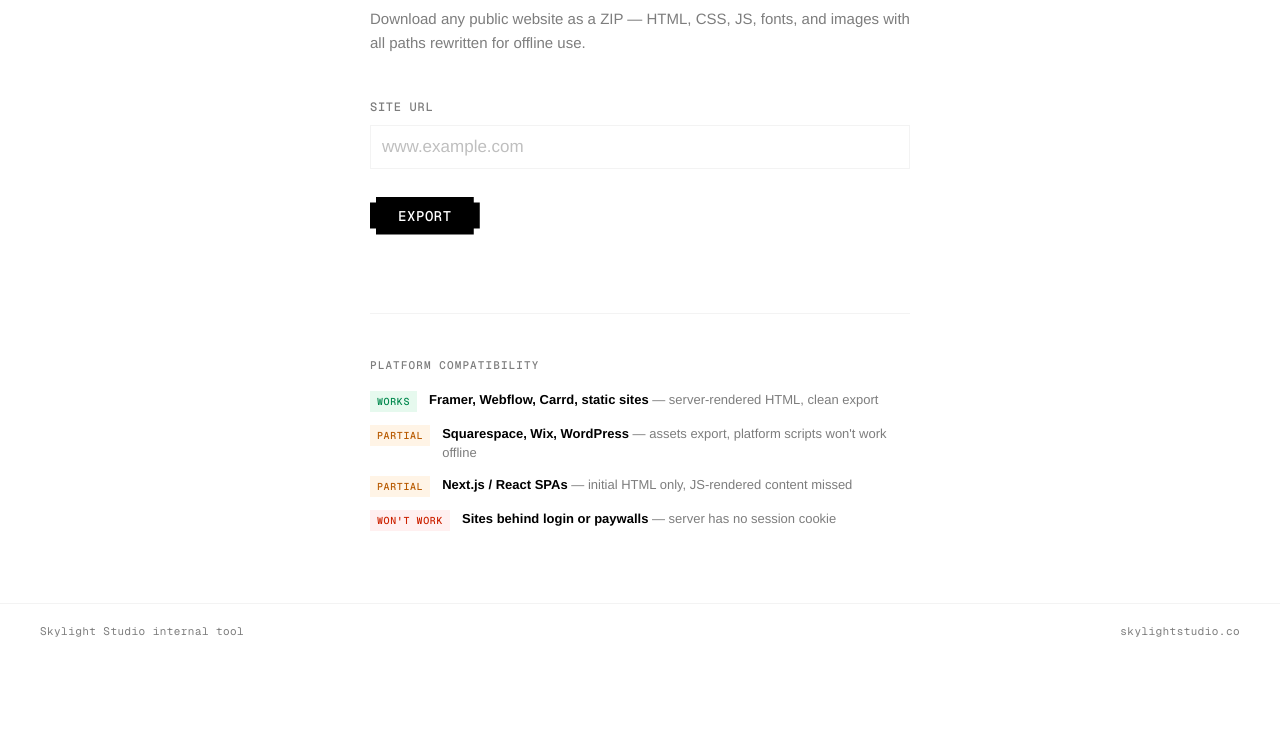
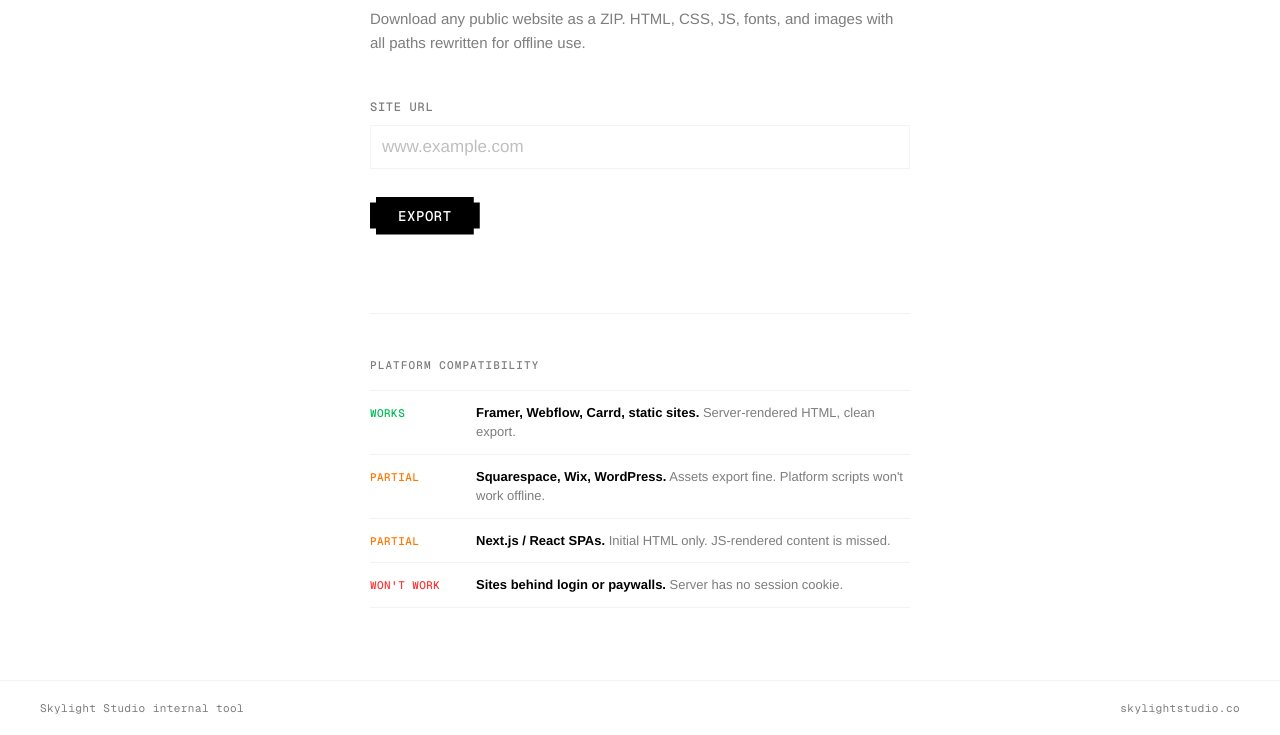
Before and after one commit to itsnicknick/framer-exporter, a website: page public/index.html in a window 1280 px wide. Shown: the part 199-934 px from the top of the page. Before the commit the page ends 857 px from the top, so only its background shows below. Drawn offline with nearby package versions, Linux system fonts and the light colour scheme.

Commit message:
Restyle compatibility section to match Skylight Studio design, remove em dashes

```diff
--- a/public/index.html
+++ b/public/index.html
@@ -231,31 +231,32 @@
     .compat-grid {
       display: flex;
       flex-direction: column;
-      gap: 12px;
+      gap: 0;
+      border-top: 1px solid var(--border);
     }
 
     .compat-row {
-      display: flex;
-      align-items: flex-start;
-      gap: 12px;
+      display: grid;
+      grid-template-columns: 90px 1fr;
+      gap: 16px;
+      align-items: baseline;
+      padding: 12px 0;
+      border-bottom: 1px solid var(--border);
       font-size: 13px;
       line-height: 1.5;
     }
 
-    .compat-badge {
-      flex-shrink: 0;
+    .compat-status {
       font-family: 'Geist Mono', monospace;
-      font-size: 10px;
+      font-size: 11px;
       font-weight: 500;
-      letter-spacing: 0.06em;
+      letter-spacing: 0.04em;
       text-transform: uppercase;
-      padding: 3px 7px;
-      margin-top: 1px;
     }
 
-    .badge-works   { background: #e6f9ee; color: #00884d; }
-    .badge-partial { background: #fff4e6; color: #b85a00; }
-    .badge-no      { background: #fff0f0; color: #cc2200; }
+    .status-works   { color: var(--success); }
+    .status-partial { color: var(--orange); }
+    .status-no      { color: var(--error); }
 
     .compat-label { font-weight: 600; }
     .compat-note  { color: var(--gray); }
@@ -286,7 +287,7 @@
     <div class="container">
       <div class="accent-bar"></div>
       <h1>Website Exporter</h1>
-      <p class="subtitle">Download any public website as a ZIP — HTML, CSS, JS, fonts, and images with all paths rewritten for offline use.</p>
+      <p class="subtitle">Download any public website as a ZIP. HTML, CSS, JS, fonts, and images with all paths rewritten for offline use.</p>
 
       <div class="field">
         <label for="url-input">Site URL</label>
@@ -314,20 +315,20 @@
       <p class="compat-title">Platform compatibility</p>
       <div class="compat-grid">
         <div class="compat-row">
-          <span class="compat-badge badge-works">Works</span>
-          <span><span class="compat-label">Framer, Webflow, Carrd, static sites</span><span class="compat-note"> — server-rendered HTML, clean export</span></span>
+          <span class="compat-status status-works">Works</span>
+          <span><span class="compat-label">Framer, Webflow, Carrd, static sites.</span> <span class="compat-note">Server-rendered HTML, clean export.</span></span>
         </div>
         <div class="compat-row">
-          <span class="compat-badge badge-partial">Partial</span>
-          <span><span class="compat-label">Squarespace, Wix, WordPress</span><span class="compat-note"> — assets export, platform scripts won't work offline</span></span>
+          <span class="compat-status status-partial">Partial</span>
+          <span><span class="compat-label">Squarespace, Wix, WordPress.</span> <span class="compat-note">Assets export fine. Platform scripts won't work offline.</span></span>
         </div>
         <div class="compat-row">
-          <span class="compat-badge badge-partial">Partial</span>
-          <span><span class="compat-label">Next.js / React SPAs</span><span class="compat-note"> — initial HTML only, JS-rendered content missed</span></span>
+          <span class="compat-status status-partial">Partial</span>
+          <span><span class="compat-label">Next.js / React SPAs.</span> <span class="compat-note">Initial HTML only. JS-rendered content is missed.</span></span>
         </div>
         <div class="compat-row">
-          <span class="compat-badge badge-no">Won't work</span>
-          <span><span class="compat-label">Sites behind login or paywalls</span><span class="compat-note"> — server has no session cookie</span></span>
+          <span class="compat-status status-no">Won't work</span>
+          <span><span class="compat-label">Sites behind login or paywalls.</span> <span class="compat-note">Server has no session cookie.</span></span>
         </div>
       </div>
     </div>
```
